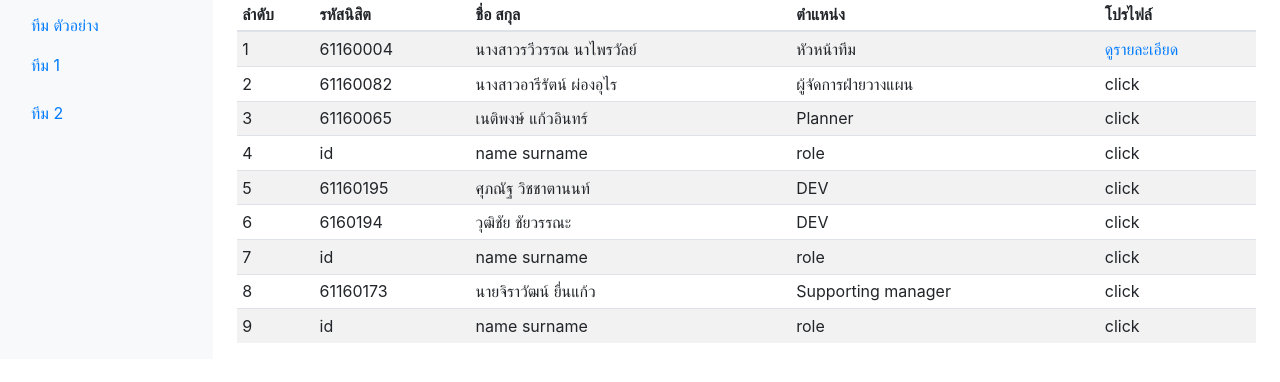
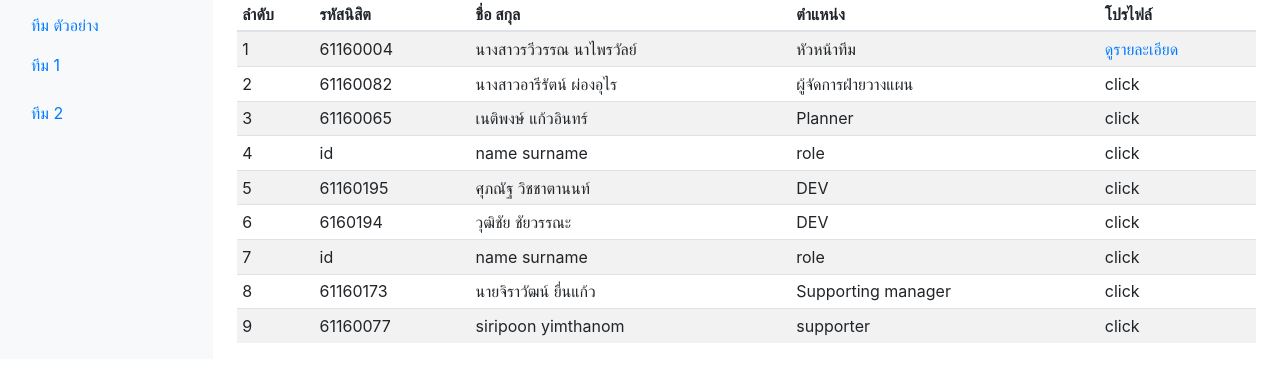
Before and after one commit to peerasakp/learn88832359, a plain HTML site: page team2.html in a window 1280 px wide. Shown: the part 178-560 px from the top of the page. Drawn offline with Linux system fonts and the light colour scheme.

Commit message:
Update team2.html

```diff
--- a/team2.html
+++ b/team2.html
@@ -162,9 +162,9 @@
                 </tr>
                 <tr>
                   <td>9</td>
-                  <td>id</td>
-                  <td>name surname</td>
-                  <td>role</td>
+                  <td>61160077</td>
+                  <td>siripoon yimthanom</td>
+                  <td>supporter</td>
                   <td>click</td>
                 </tr>
               </tbody>
```
